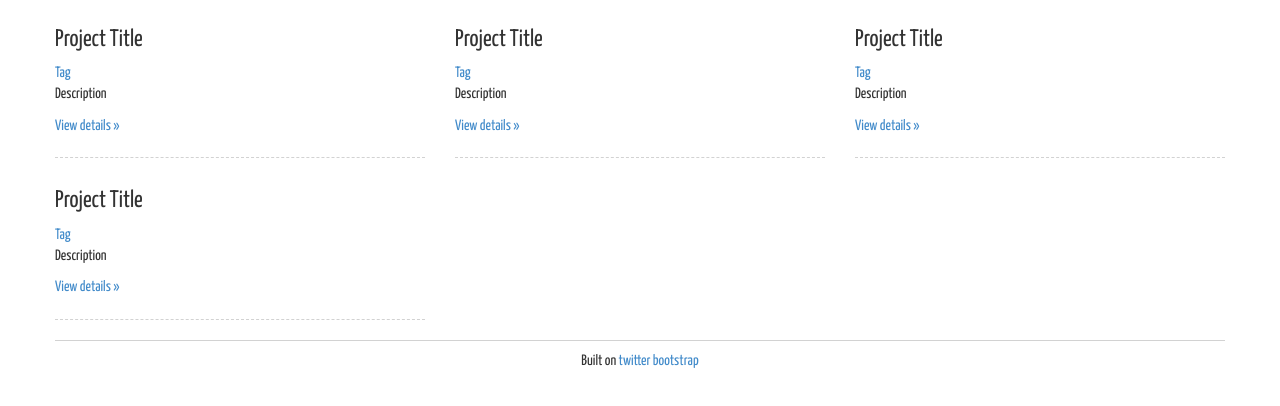
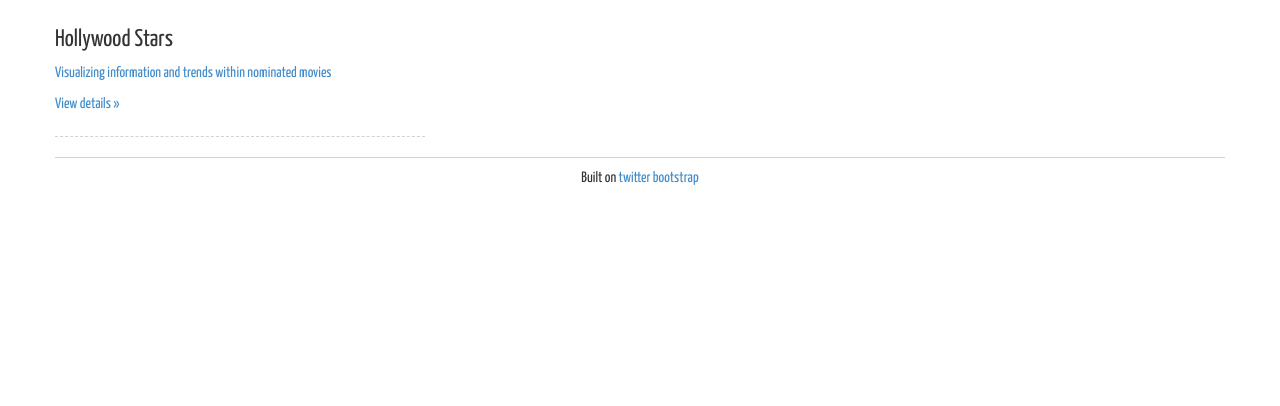
Before and after one commit to AnkurAgrawal/AnkurAgrawal.github.io, a plain HTML site: page index.html in a window 1280 px wide. Shown: the part 388-794 px from the top of the page. Drawn offline with Linux system fonts and the light colour scheme.

Commit message:
Added a new project

```diff
--- a/index.html
+++ b/index.html
@@ -71,17 +71,18 @@
 			<section class="row">
 				<h2>Information Visualizations</h2>
 				<article class="col-sm-4">
-					<h3>Project Title</h3>
-					<a target="_blank" href="http://ankuragrawal.github.com/" class="block">Tag</a>
+					<h3>Hollywood Stars</h3>
+					<a target="_blank" href="http://hollywoodstars.me" class="block">Visualizing information and trends within nominated movies</a>
 
 					<p>
-						Description
+
 					</p>
 					<p>
-						<a target="_blank" href="http://ankuragrawal.github.com/">View details »</a>
+						<a target="_blank" href="http://hollywoodstars.me">View details »</a>
 					</p>
 					<hr class="dotted-divider">
 				</article>
+<!--
 				<article class="col-sm-4">
 					<h3>Project Title</h3>
 					<a target="_blank" href="http://ankuragrawal.github.com/" class="block">Tag</a>
@@ -118,6 +119,7 @@
 					</p>
 					<hr class="dotted-divider">
 				</article>
+ -->
 			</section>
 		</section>
 	</main>
```
